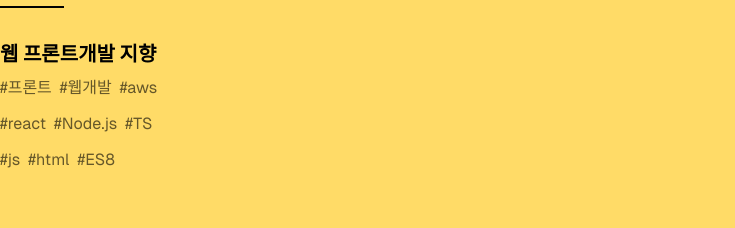
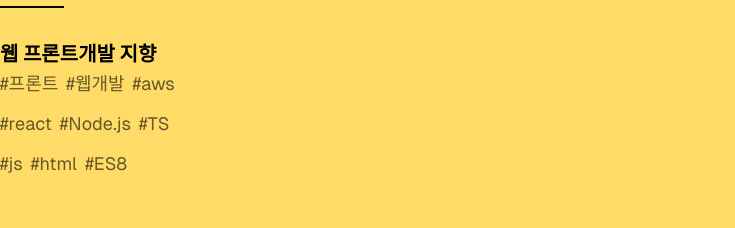
Before and after one commit to web5-kimgangmoon/portpolio, a Next.js app in the folder portpolio/: page / in a window 1280 px wide. Shown: the part 504-732 px from the top of the page, without its empty margins (0-735 px from the left). Built offline with nearby package versions, Linux system fonts and the light colour scheme.

Commit message:
fix:wrong className

```diff
--- a/portpolio/app/ui/sections.tsx
+++ b/portpolio/app/ui/sections.tsx
@@ -65,7 +65,7 @@
 export const Tags = ({ tags, delay }: { tags: string[]; delay: number }) => {
   return (
     <div
-      className="text-background font-1.5rem rightMoveAnime translate-x-[-100%] text-color60 flex gap-2"
+      className="text-background text-lg rightMoveAnime translate-x-[-100%] text-color60 flex gap-2"
       style={{ animationDelay: `${delay}ms` }}
     >
       {tags.map((content, idx) => {
```
